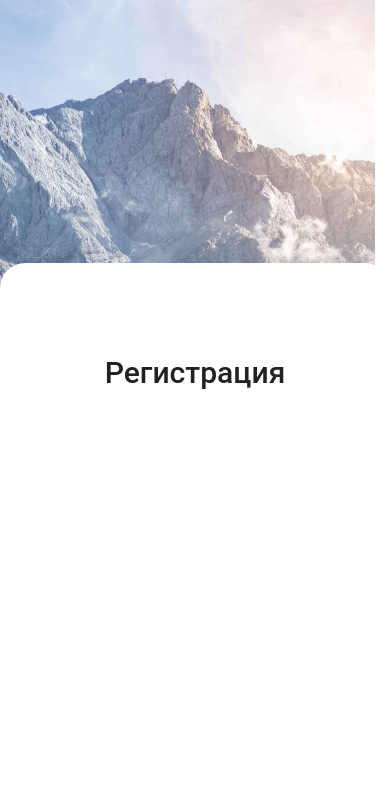
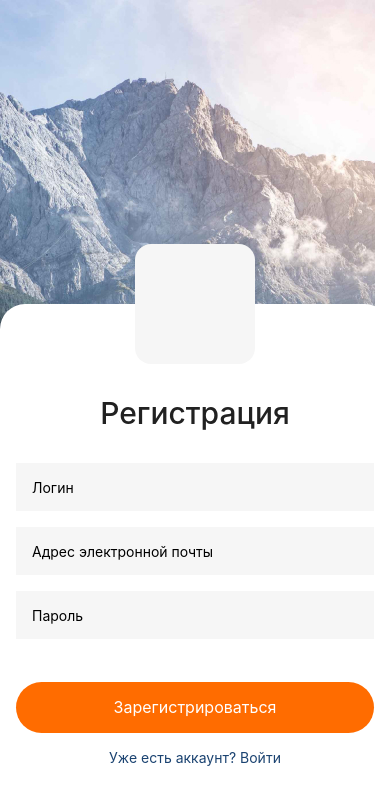
Before and after one commit to kseniyamesch/AwesomeProject, a React Native app: screen / in a window 390 px wide. Shown: the top 804 px of the page. Built offline with nearby package versions, Linux system fonts and the light colour scheme.

Commit message:
update registration component

```diff
--- a/Screens/RegistrationScreen.js
+++ b/Screens/RegistrationScreen.js
@@ -1,20 +1,44 @@
 import React from "react";
-import { StyleSheet, Text, View, ImageBackground, TextInput } from "react-native";
+import {
+  StyleSheet,
+  Text,
+  View,
+  ImageBackground,
+  TextInput,
+  TouchableOpacity,
+  Platform,
+  KeyboardAvoidingView,
+} from "react-native";
 
 export default function RegistrationScreen() {
-
   return (
     <View style={styles.container}>
       <ImageBackground
         source={require("../assets/images/Photo-BG.jpg")}
         style={styles.background}
       >
-<View style={styles.form}>
-    <Text style={styles.formText}>Регистрация</Text>
-    <TextInput></TextInput>
-</View>
+        <KeyboardAvoidingView
+         behavior={Platform.OS === "ios" ? "padding" : "height"}>
+          <View style={styles.form}>
+            <View style={styles.addPhoto}></View>
+            <Text style={styles.formText}>Регистрация</Text>
+            <TextInput style={styles.input} placeholder="Логин"></TextInput>
+            <TextInput
+              placeholder="Адрес электронной почты"
+              style={styles.input}
+            ></TextInput>
+            <TextInput
+              placeholder="Пароль"
+              secureTextEntry={true}
+              style={styles.input}
+            ></TextInput>
+            <TouchableOpacity style={styles.button} activeOpacity={0.8}>
+              <Text style={styles.btnText}>Зарегистрироваться</Text>
+            </TouchableOpacity>
+            <Text style={styles.formBottomText}>Уже есть аккаунт? Войти</Text>
+          </View>
+        </KeyboardAvoidingView>
       </ImageBackground>
-
     </View>
   );
 }
@@ -22,36 +46,67 @@ export default function RegistrationScreen() {
 const styles = StyleSheet.create({
   container: {
     flex: 1,
-    // backgroundColor: "#fff",
-    // alignItems: "center",
-    // justifyContent: "center",
   },
   background: {
     flex: 1,
-    resizeMode: "cover",
-    justifyContent: "center",
+    justifyContent: "flex-end",
   },
   text: {
-    textAlign: 'center',
-    color: 'white',
-    fontSize: 30
+    textAlign: "center",
+    color: "white",
+    fontSize: 30,
   },
   form: {
-    flex: 1,
-marginTop: 263,
-backgroundColor: '#FFFFFF',
-borderTopStartRadius: 25,
-borderTopEndRadius: 25,
-// height: '100%',
-// height: 375,
+    backgroundColor: "#FFFFFF",
+    borderTopStartRadius: 25,
+    borderTopEndRadius: 25,
+    paddingBottom: 78,
+    position: "relative"
+  },
+  addPhoto: {
+position: 'absolute',
+width: 120,
+height: 120,
+borderRadius: 16,
+backgroundColor: '#F6F6F6',
+alignSelf: 'center',
+top: -60,
   },
   formText: {
     paddingTop: 92,
-    textAlign: 'center',
-    fontFamily: 'Roboto',
-    fontWeight: '500',
+    textAlign: "center",
+    // fontFamily: "Roboto",
+    fontWeight: "500",
     fontSize: 30,
     lineHeight: 35,
-    color: '#212121',
+    color: "#212121",
+    marginBottom: 32,
+  },
+  input: {
+    backgroundColor: "#F6F6F6",
+    paddingTop: 16,
+    paddingLeft: 16,
+    paddingBottom: 15,
+    marginLeft: 16,
+    marginRight: 16,
+    marginBottom: 16,
+  },
+  button: {
+    borderRadius: 100,
+    backgroundColor: "#FF6C00",
+    marginHorizontal: 16,
+    paddingVertical: 16,
+    marginTop: 27,
+    marginBottom: 16,
+  },
+  btnText: {
+    fontSize: 16,
+    lineHeight: 19,
+    textAlign: "center",
+    color: "#FFFFFF",
+  },
+  formBottomText: {
+textAlign: 'center',
+color: '#1B4371'
   }
 });
```
